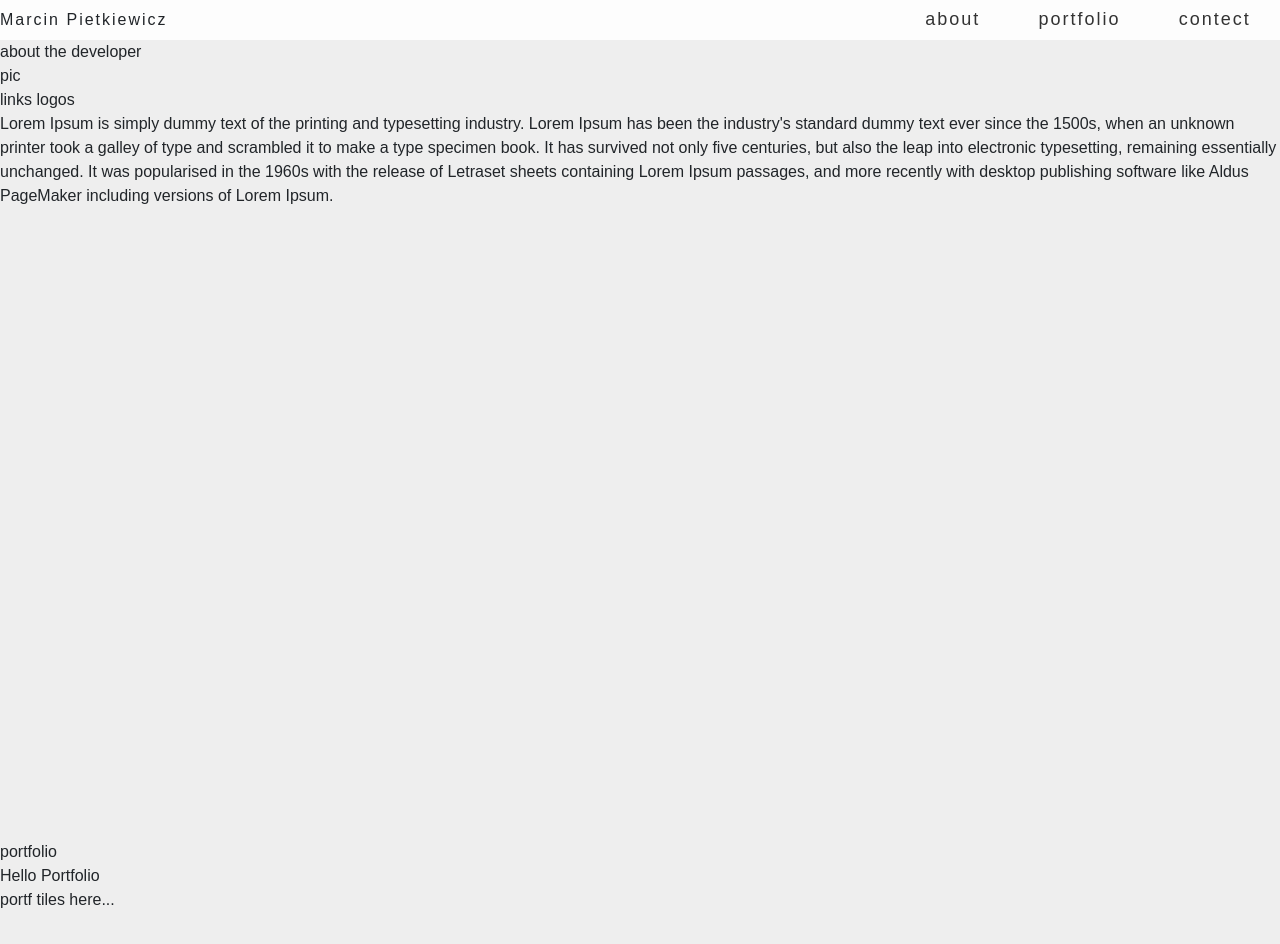
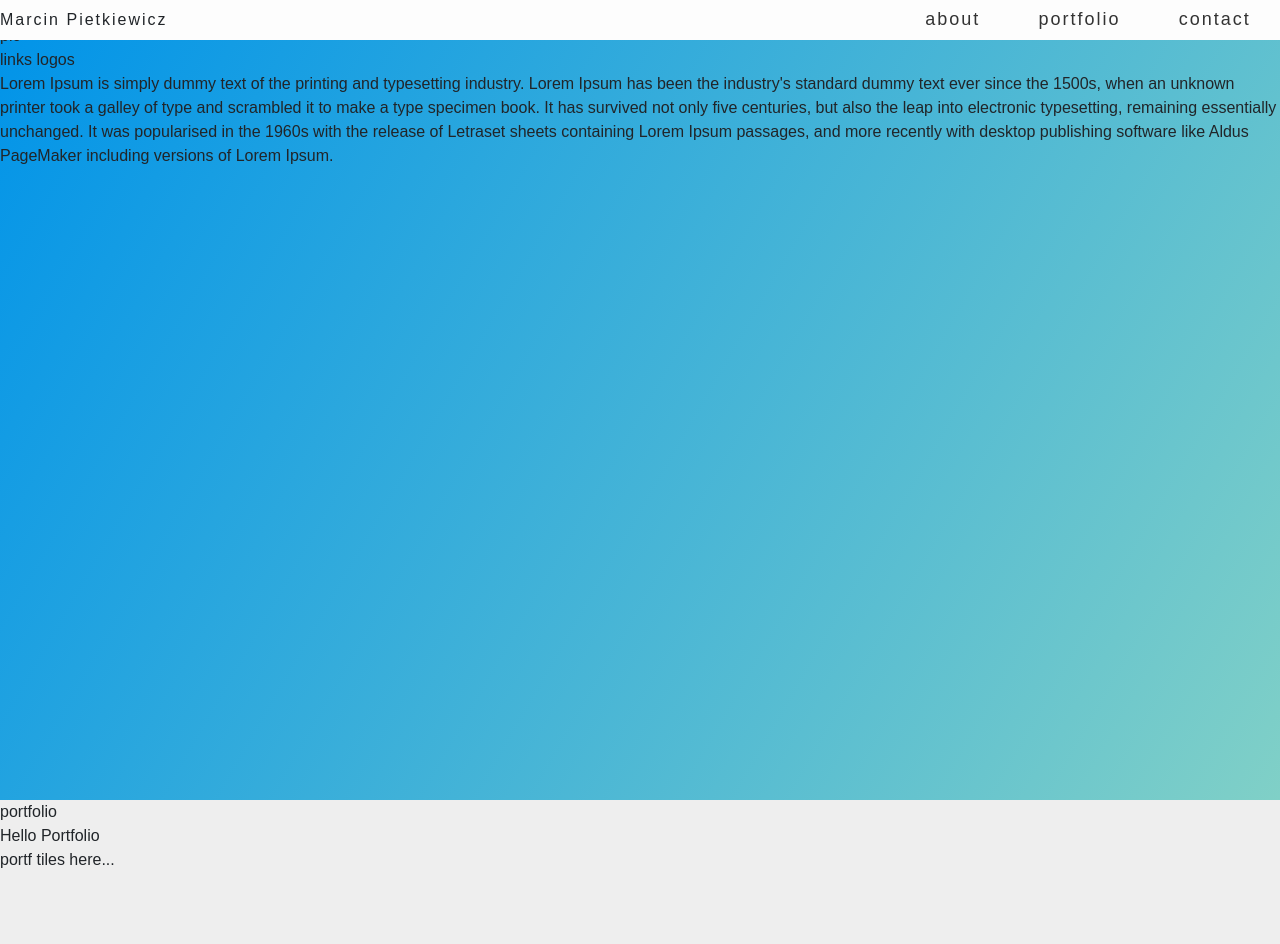
Before and after one commit to MarcinPietkiewicz/portfolio, a React (Create React App) app: page / in a window 1280 px wide. Shown: the top 944 px of the page. Built offline with nearby package versions, Linux system fonts and the light colour scheme.

Commit message:
gradient background for about section

```diff
--- a/src/App.js
+++ b/src/App.js
@@ -9,9 +9,9 @@ function App() {
       <header className="App-header">
         <div id="header-name">Marcin Pietkiewicz</div>
         <div id="right-menu">
-          <a href="#">about</a>
-          <a href="#">portfolio</a>
-          <a href="#">contect</a>
+          <a href="#about">about</a>
+          <a href="#portfolio">portfolio</a>
+          <a href="#contact">contact</a>
         </div>
       </header>
       <main>
--- a/src/App.scss
+++ b/src/App.scss
@@ -15,7 +15,6 @@ body {
   background-color: lightgray;
 }
 
-
 .App {
   background-color: $gray1;
   font-family: Armata, sans-serif;
@@ -30,23 +29,24 @@ header {
   justify-content: space-between;
   align-items: center;
   letter-spacing: 2px;
+  position:fixed;
 
   a {
     text-decoration: none;
     color: $gray4;
     padding: 5px 20px;
     font-size: 18px;
-    border-bottom:2px solid transparent;
+    border-bottom: 2px solid transparent;
   }
 
   a:hover {
     color: $gray5;
-    border-bottom:2px solid $gray3;
+    border-bottom: 2px solid $gray3;
     transition: $time;
   }
 
   #right-menu {
-    box-sizing:border-box;
+    box-sizing: border-box;
     width: 30%;
     display: flex;
     flex-flow: row;
@@ -58,4 +58,10 @@ header {
 #portfolio,
 #contact {
   height: 800px;
+
 }
+
+#about {
+  background-color: #0093E9;
+  background-image: linear-gradient(120deg, #0093E9 0%, #80D0C7 100%);
+}
```
